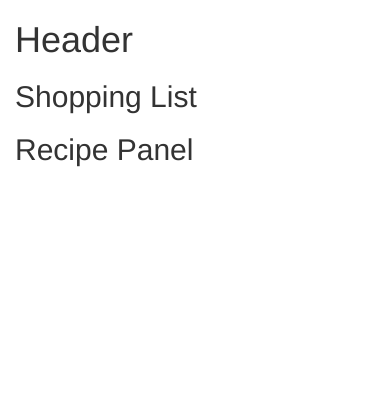
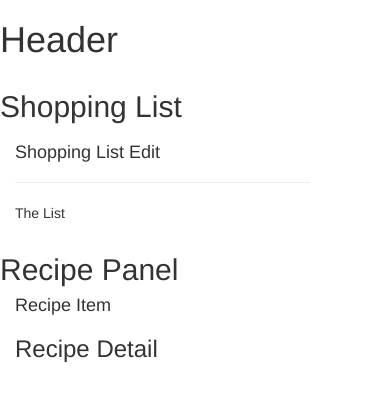
Before and after one commit to jscharnitzke/udemy-angular-course-project, an Angular app: page / in a window 390 px wide. Shown: the top 400 px of the page. Built offline with nearby package versions, Linux system fonts and the light colour scheme.

Commit message:
Added placeholder data to all components

```diff
--- a/src/app/app.component.html
+++ b/src/app/app.component.html
@@ -1,12 +1,8 @@
+<app-header></app-header>
 <div class="container">
   <div class="row">
     <div class="col-md-12">
-      <app-header></app-header>
-    </div>
-    <div class="col-md-6">
       <app-shopping-list></app-shopping-list>
-    </div>
-    <div class="col-md-6">
       <app-recipe-panel></app-recipe-panel>
     </div>
   </div>
--- a/src/app/app.module.ts
+++ b/src/app/app.module.ts
@@ -9,6 +9,7 @@ import { RecipePanelComponent } from './recipe-panel/recipe-panel.component';
 import { RecipeListComponent } from './recipe-panel/recipe-list/recipe-list.component';
 import { RecipeDetailComponent } from './recipe-panel/recipe-detail/recipe-detail.component';
 import { RecipeItemComponent } from './recipe-panel/recipe-list/recipe-item/recipe-item.component';
+import { ShoppingListEditComponent } from './shopping-list/shopping-list-edit/shopping-list-edit.component';
 
 
 @NgModule({
@@ -19,7 +20,8 @@ import { RecipeItemComponent } from './recipe-panel/recipe-list/recipe-item/reci
     RecipePanelComponent,
     RecipeListComponent,
     RecipeDetailComponent,
-    RecipeItemComponent
+    RecipeItemComponent,
+    ShoppingListEditComponent
   ],
   imports: [
     BrowserModule
--- a/src/app/recipe-panel/recipe-detail/recipe-detail.component.html
+++ b/src/app/recipe-panel/recipe-detail/recipe-detail.component.html
@@ -1,3 +1 @@
-<p>
-  recipe-detail works!
-</p>
+<h3>Recipe Detail</h3>
--- a/src/app/recipe-panel/recipe-list/recipe-item/recipe-item.component.html
+++ b/src/app/recipe-panel/recipe-list/recipe-item/recipe-item.component.html
@@ -1,3 +1 @@
-<p>
-  recipe-item works!
-</p>
+<h4>Recipe Item</h4>
--- a/src/app/recipe-panel/recipe-list/recipe-list.component.html
+++ b/src/app/recipe-panel/recipe-list/recipe-list.component.html
@@ -1,3 +1 @@
-<p>
-  recipe-list works!
-</p>
+<app-recipe-item></app-recipe-item>
--- a/src/app/recipe-panel/recipe-panel.component.html
+++ b/src/app/recipe-panel/recipe-panel.component.html
@@ -1 +1,9 @@
-<h2>Recipe Panel</h2>
+<div class="row">
+  <h2>Recipe Panel</h2>
+  <div class="col-md-5">
+    <app-recipe-list></app-recipe-list>
+  </div>
+  <div class="col-md-7">
+    <app-recipe-detail></app-recipe-detail>
+  </div>
+</div>
--- a/src/app/shopping-list/shopping-list-edit/shopping-list-edit.component.html
+++ b/src/app/shopping-list/shopping-list-edit/shopping-list-edit.component.html
@@ -1 +1 @@
-<p>Shopping List Edit Component</p>
+<h4>Shopping List Edit</h4>
--- a/src/app/shopping-list/shopping-list.component.html
+++ b/src/app/shopping-list/shopping-list.component.html
@@ -1 +1,8 @@
-<h2>Shopping List</h2>
+<div class="row">
+    <h2>Shopping List</h2>
+    <div class="col-xs-10">
+        <app-shopping-list-edit></app-shopping-list-edit>
+        <hr>
+        <p>The List</p>
+    </div>
+</div>
```
